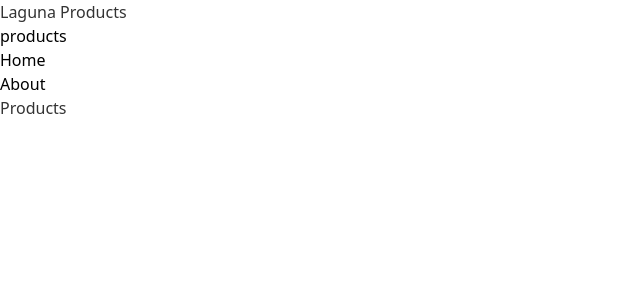
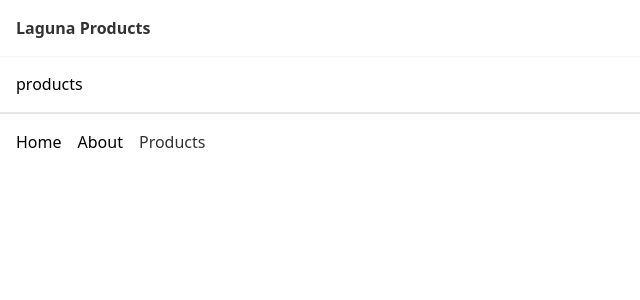
Before and after one commit to catheali/laguna-ecommerce, a Nuxt app: page /products in a window 1280 px wide. Shown: the top 300 px of the page, without its empty margins (0-640 px from the left). Built offline with nearby package versions, Linux system fonts and the light colour scheme.

Commit message:
style:  add navbar tailwind styles

```diff
--- a/layouts/default.vue
+++ b/layouts/default.vue
@@ -1,16 +1,16 @@
 <template>
 	<div>
-		<header>
-			<nav>
-				<NuxtLink to="/">Laguna</NuxtLink>
-				<ul>
+		<header class="shadow-sm bg-white">
+			<nav class="container mx-auto p-4 flex justify-between">
+				<NuxtLink to="/" class="font-bold">Laguna</NuxtLink>
+				<ul class="flex gap-4">
 					<li><NuxtLink to="/">Home</NuxtLink></li>
 					<li><NuxtLink to="/about">About</NuxtLink></li>
 					<li><NuxtLink to="/products">Products</NuxtLink></li>
 				</ul>
 			</nav>
 	    </header>
-		<div>
+		<div class="container mx-auto p-4">
 			<slot />
 		</div>
 	</div>
--- a/layouts/products.vue
+++ b/layouts/products.vue
@@ -1,15 +1,15 @@
 <template>
 	<div>
-		<header>
-			<nav>
-				<NuxtLink to="/products">Laguna Products</NuxtLink>
+		<header class="shadow-sm bg-white">
+			<nav class="container mx-auto p-4 ">
+				<NuxtLink to="/products" class="font-bold">Laguna Products</NuxtLink>
 			</nav>
 		</header>
-		<div>
+		<div class="container mx-auto p-4">
 			<slot />
 		</div>
-		<footer>
-			<ul>
+		<footer class="container mx-auto p-4 justify-betwwen border-t-2">
+			<ul class="flex mx-auto gap-4">
 				<li><NuxtLink to="/">Home</NuxtLink></li>
 				<li><NuxtLink to="/about">About</NuxtLink></li>
 				<li><NuxtLink to="/products">Products</NuxtLink></li>
```
